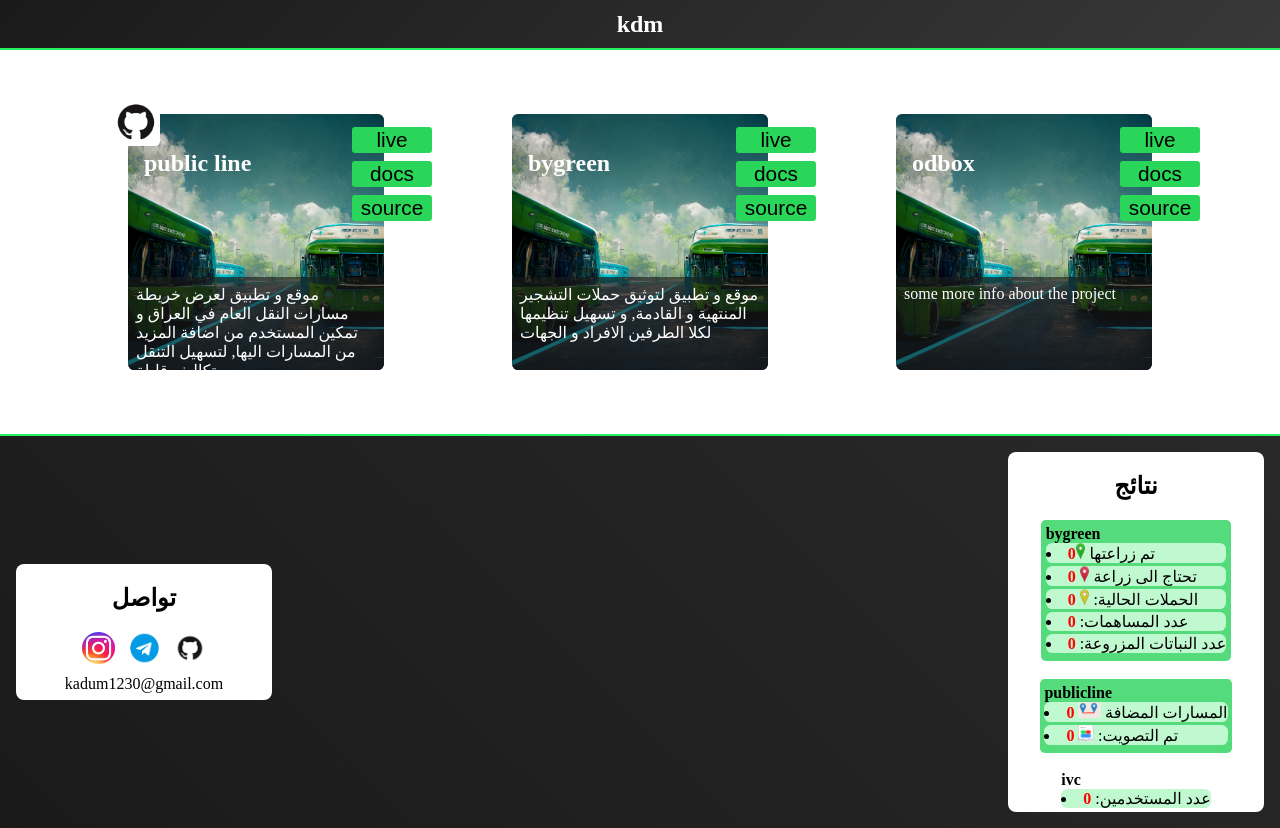
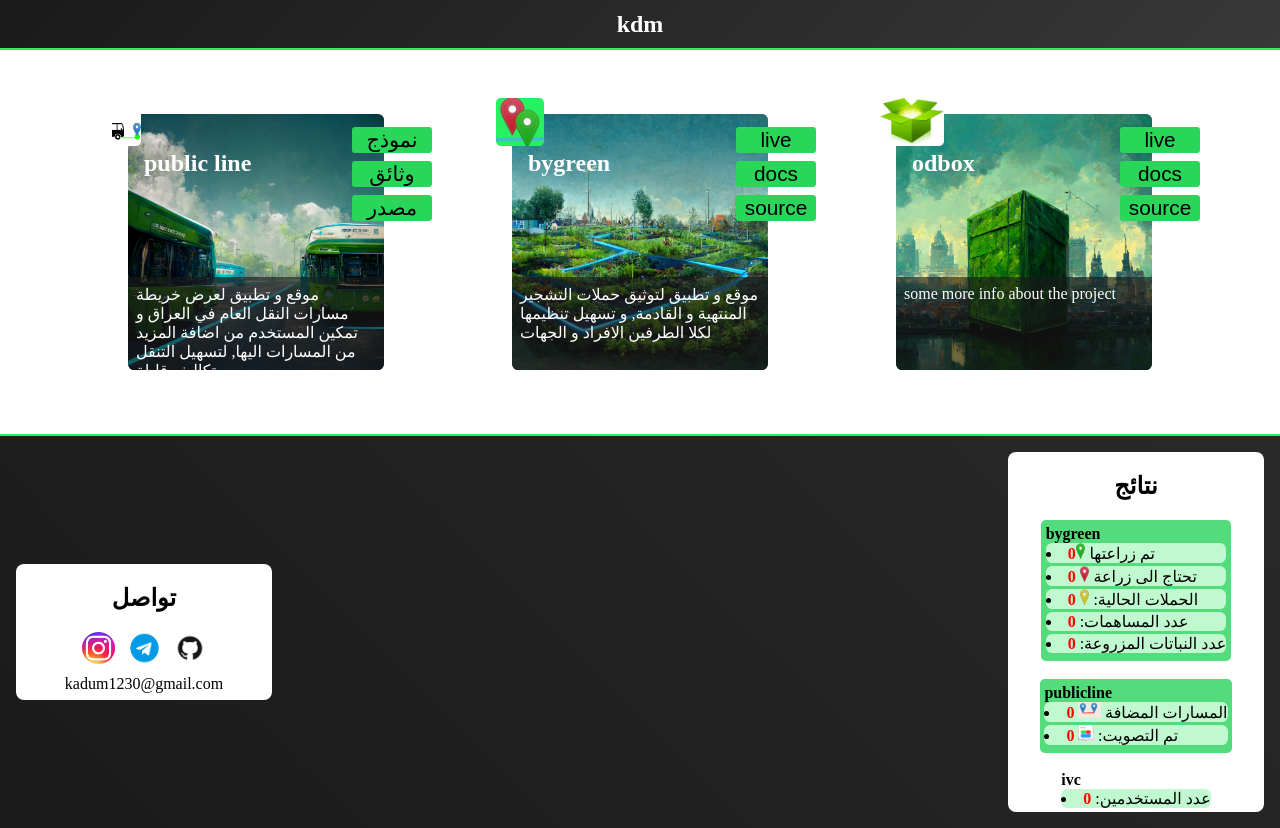
Before and after one commit to kadum0/portfolio, a plain HTML site: page index.html in a window 1280 px wide. Drawn offline with Linux system fonts and the light colour scheme; no server answers.

Commit message:
some edit

```diff
--- a/index.html
+++ b/index.html
@@ -30,12 +30,12 @@ target="_blank">1; coaster route</a> -->
                     اليها, لتسهيل التنقل بتكاليف قليلة
                 </div>
             </div>
-            <img src="./imgs/GitHub-logo.png" class="mainProjectLogo" alt="">
+            <img src="./imgs/publiclinelogo.png" class="mainProjectLogo" alt="" style="background:white;">
 
             <div class="btns">
-                <button class="prototypeBtn"><a href="https://kadum2.github.io/publicline/public/">live</a></button>
-                <button class="docsBtn"> <a href="./publiclinedoc">docs</a></button>
-                <button class="sourceBtn"> <a href="https://www.github.com/kadum2/publicline">source</a> </button>
+                <button class="prototypeBtn"><a href="https://kadum2.github.io/publicline/public/">نموذج</a></button>
+                <button class="docsBtn"> <a href="./publiclinedoc">وثائق</a></button>
+                <button class="sourceBtn"> <a href="https://www.github.com/kadum2/publicline">مصدر</a> </button>
             </div>
         </div>
         <div class="project">
@@ -43,11 +43,13 @@ target="_blank">1; coaster route</a> -->
                 <!-- <a href="https://coaster-route-polyline.herokuapp.com/" target="_blank">1; coaster route</a> -->
                 <h2>bygreen</h2>
                 <!-- <a href="https://kadum2.github.io/publicline/public/"> -->
-                <img src="./imgs/publiclinecover.png" alt=""></a>
+                <img src="./imgs/bygreencover.png" alt=""></a>
                 <div class="desc">
                     موقع و تطبيق لتوثيق حملات التشجير المنتهية و القادمة, و تسهيل تنظيمها لكلا الطرفين الافراد و الجهات
                 </div>
             </div>
+            <img src="./imgs/bygreenlogo.jpg" class="mainProjectLogo" alt="">
+
             <div class="btns">
                 <button class="prototypeBtn"><a href="https://kadum2.github.io/bygreen/public/">live</a></button>
                 <button class="docsBtn"> <a href="./bygreendoc">docs</a></button>
@@ -59,12 +61,14 @@ target="_blank">1; coaster route</a> -->
                 <!-- <a href="https://coaster-route-polyline.herokuapp.com/" target="_blank">1; coaster route</a> -->
                 <h2>odbox</h2>
                 <!-- <a href="https://kadum2.github.io/publicline/public/"> -->
-                <img src="./imgs/publiclinecover.png" alt=""></a>
+                <img src="./imgs/odboxcover.png" alt=""></a>
                 <div class="desc">
                     some more info about the project
 
                 </div>
             </div>
+            <img src="./imgs/odboxlogo.jpg" class="mainProjectLogo" alt="">
+
             <div class="btns">
                 <button class="prototypeBtn"><a href="https://kadum2.github.io/odbox/public/">live</a></button>
                 <button class="docsBtn"> <a href="./odboxdoc">docs</a></button>
```
Also changed, not shown: imgs/bygreenlogo.jpg (added), imgs/bygreenlogo.png (deleted), imgs/odboxlogo.jpg (renamed from imgs/greenbox.jpg).
